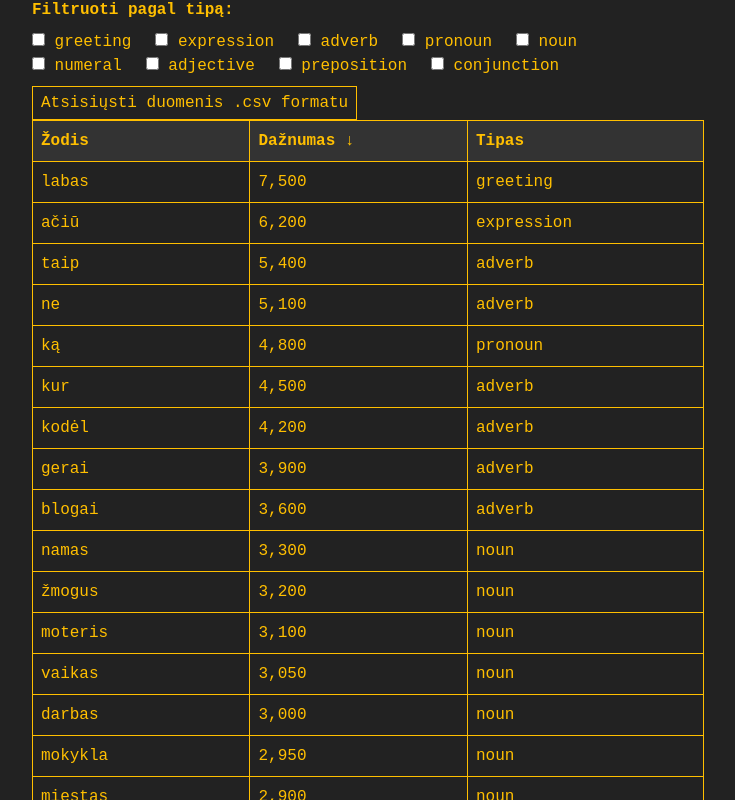
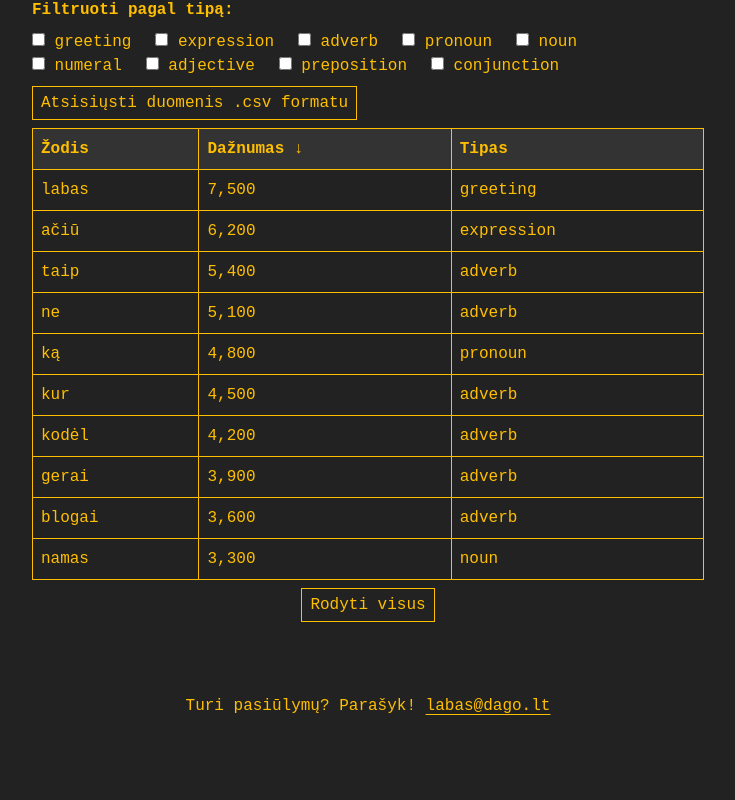
Before and after one commit to Debesyla/dazniausi-zodziai, a SvelteKit app: page / in a window 1280 px wide. Shown: the part 420-1220 px from the top of the page, without its empty margins (272-1007 px from the left). Built offline with nearby package versions, Linux system fonts and the light colour scheme.

Commit message:
feat(DataLoader): implement "Load All" button for datasets; update translations and add tests

```diff
--- a/src/components/DataLoader.svelte
+++ b/src/components/DataLoader.svelte
@@ -25,10 +25,15 @@
   let error = $state<string | null>(null);
   let searchQuery = $state('');
   let selectedTypes = $state<string[]>([]);
+  let loadedAll = $state(false);
 
   let uniqueTypes = $derived(dataset ? [...new Set(dataset.words.map(w => w.type).filter(Boolean))] : []);
 
   let filteredWords = $derived(dataset?.words ? filterWords(dataset.words, searchQuery, selectedTypes) : []);
+
+  let sortedFilteredWords = $derived(filteredWords.slice().sort((a, b) => b.frequency - a.frequency));
+
+  let displayedWords = $derived(loadedAll ? sortedFilteredWords : sortedFilteredWords.slice(0, 10));
 
   function clearFilters() {
     searchQuery = '';
@@ -47,6 +52,12 @@
       loading = false;
     });
   });
+
+  $effect(() => {
+    searchQuery;
+    selectedTypes;
+    loadedAll = false;
+  });
 </script>
 
 {#if loading}
@@ -62,7 +73,7 @@
     <p><strong>{t('author')}:</strong> {dataset.author}</p>
     <p><strong>{t('year')}:</strong> {dataset.year}</p>
 
-    <h3>{t('words')} ({filteredWords.length})</h3>
+    <h3>{t('words')} ({displayedWords.length}{#if sortedFilteredWords.length > 10 && !loadedAll} / {sortedFilteredWords.length}{/if})</h3>
     <div class="search-and-clear">
       <SearchBar bind:value={searchQuery} />
       {#if searchQuery || selectedTypes.length > 0}
@@ -81,7 +92,12 @@
       </div>
     {/if}
     <DownloadButton words={filteredWords} metadata={{author: dataset.author, year: dataset.year}} />
-    <DataTable words={filteredWords} />
+    <div class="table-container">
+      <DataTable words={displayedWords} />
+      {#if sortedFilteredWords.length > 10 && !loadedAll}
+        <button onclick={() => loadedAll = true} class="load-all">{t('loadAll')}</button>
+      {/if}
+    </div>
   </div>
 {/if}
 
@@ -143,6 +159,26 @@
     color: #222;
   }
 
+  .load-all {
+    background: transparent;
+    border: 1px solid #FFBF00;
+    color: #FFBF00;
+    padding: var(--xs) var(--sm);
+    cursor: pointer;
+    user-select: none;
+    margin: var(--sm) 0;
+  }
+
+  .load-all:hover {
+    background: #FFBF00;
+    color: #222;
+  }
+
+  .table-container {
+    margin-top: var(--sm);
+    text-align: center;
+  }
+
   .search-and-clear {
     display: flex;
     gap: var(--sm);
--- a/src/lib/translations.ts
+++ b/src/lib/translations.ts
@@ -19,6 +19,7 @@ export const translations = {
     words: 'Žodžiai',
     filterByType: 'Filtruoti pagal tipą:',
     clearFilters: 'Išvalyti filtrus',
+    loadAll: 'Rodyti visus',
 
     // DownloadButton component
     downloadData: 'Atsisiųsti duomenis .csv formatu',
```
Also changed, not shown: 2 other files (tests, documents, lock files or other folders).
